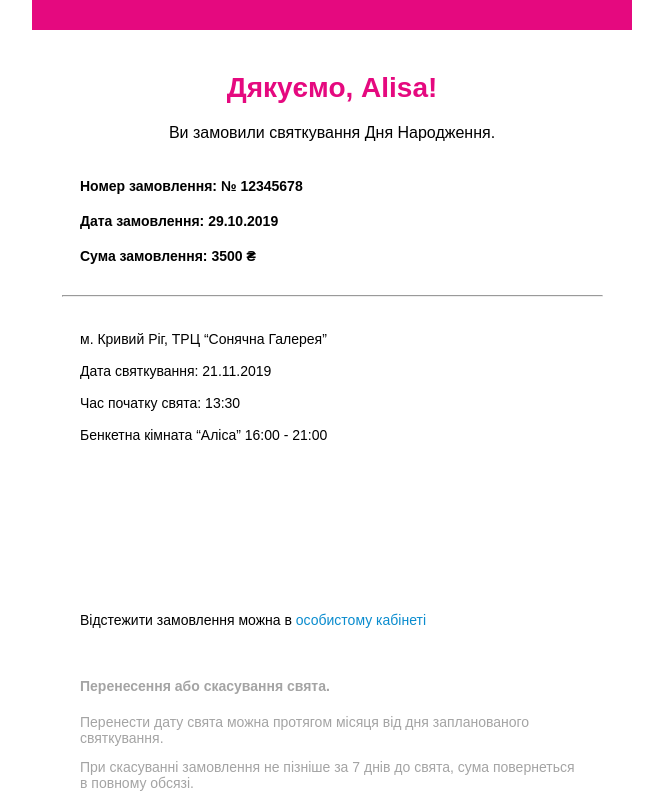
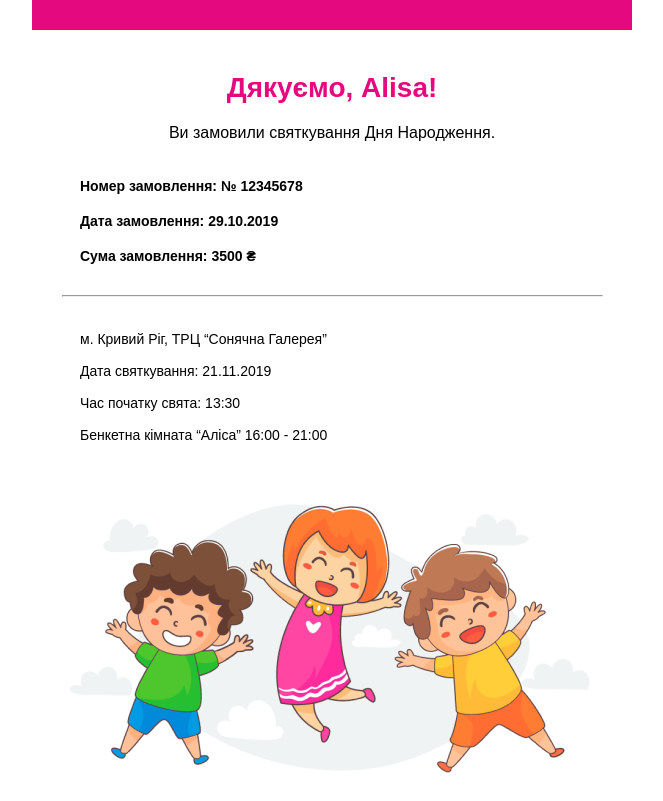
Before and after one commit to poliakovaalina/FlyKidsMail_Birthday, a plain HTML site: page index.html in a window 1280 px wide. Shown: the part 149-950 px from the top of the page, without its empty margins (308-971 px from the left). Drawn offline with Linux system fonts and the light colour scheme; the site is published under a folder, as on GitHub Pages, so addresses that start at the root find nothing.

Commit message:
fix-class

```diff
--- a/index.html
+++ b/index.html
@@ -356,18 +356,12 @@
             </tr>
 
             <tr>
-                <td align="center" class="logo-footer"
+                <td align="center" class="logo-footer-img"
                     style="margin: 0; max-width: 600px; min-width: 320px; width: 26%; padding-bottom: 40px;">
-                    <img style="width: 100%;" srcset="/images/illustrations.png 600w, /images/illustrations@2x.png 1200w" alt="" sizes="600px"
-                    src="/images/illustrations.png" width="600" height="auto">
+                    <img style="width: 100%;" srcset="./images/illustrations.png 600w, ./images/illustrations@2x.png 1200w" alt="" sizes="600px"
+                    src="./images/illustrations.png" width="600" height="auto">
                 </td>
             </tr>
-            <!-- <tr>
-                <td align="center" class="logo-footer"
-                    style="margin: 0; max-width: 600px; min-width: 320px; width: 26%;"><img style="max-width: 600px;
-              width: 100%;
-              min-width: 320px;" src="./images/illustrations.png" alt=""></td>
-            </tr> -->
             <tr>
                 <td align="center" class="text_2-content"
                     style="color: #000000; display: inline-block; font-family: Arial, sans-serif;
```
